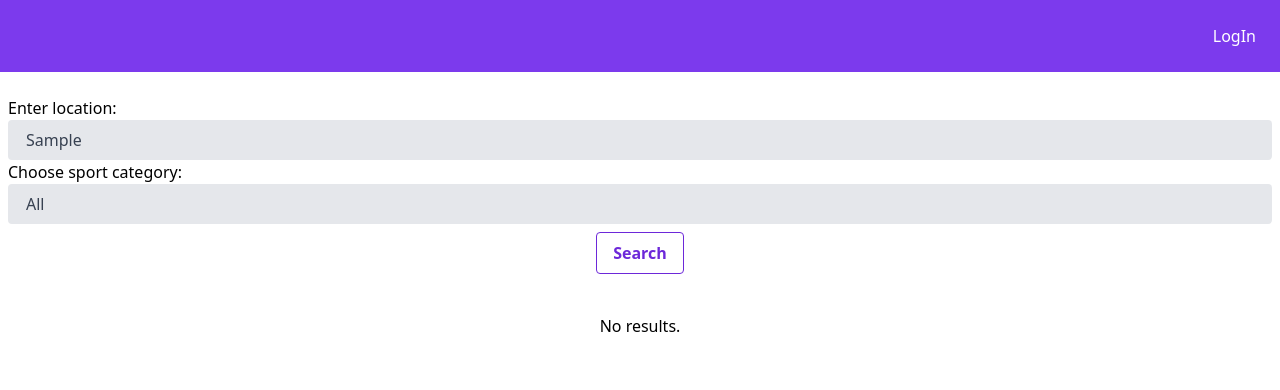
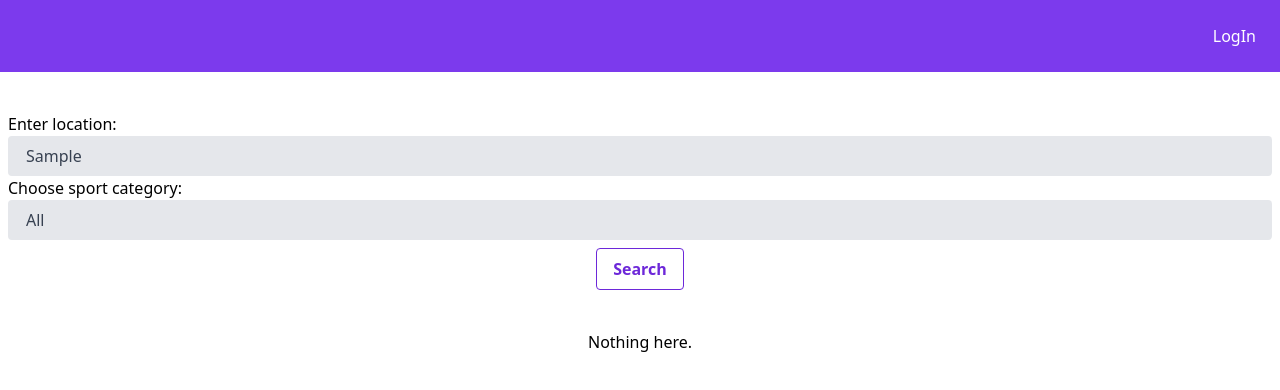
Before and after one commit to JagodaBodnar/team_up, a React (Vite) app: page / in a window 1280 px wide. Both pictures are taken after typing "Sample" into the empty fields and a click on the button "Search". Shown: the top 390 px of the page. Built offline with nearby package versions, Linux system fonts and the light colour scheme.

Commit message:
Refactor of the mess

```diff
--- a/src/components/AddGroupForm.tsx
+++ b/src/components/AddGroupForm.tsx
@@ -14,6 +14,7 @@ import {
   validateSpots,
 } from "../validators/validators.tsx";
 import toast from "react-hot-toast";
+import {mockedAllGroups, mockedGroupsICreated} from "../data/data.tsx";
 
 type SearchFormEvent = FormEvent<HTMLFormElement> & {
   target: {
@@ -51,7 +52,7 @@ const AddGroupForm = ({categories, add}: SearchFormProp) => {
       const dateFormatted = `${date?.toDate().toLocaleDateString()}`;
       const listOfPeople1 = new Array(+maxSpots).fill({id: '', name: ''}).map((el, index) => {
         if (index === 0) {
-          el = {id: uuidv4(), name: 'John Doe'}
+          el = {id: '123456', name: 'Jagoda Bodnar'}
         }
         return el;
       })
@@ -59,6 +60,7 @@ const AddGroupForm = ({categories, add}: SearchFormProp) => {
         id: uuidv4(),
         category: category,
         date: dateFormatted,
+        createdBy: "Jagoda Bodnar",
         startTime: startTime
           ?.toDate()
           .toLocaleTimeString()
@@ -71,6 +73,8 @@ const AddGroupForm = ({categories, add}: SearchFormProp) => {
       };
       resetInputs()
       add(newGroup);
+      mockedGroupsICreated.push(newGroup);
+      mockedAllGroups.push(newGroup)
       notify()
     } else {
       return;
--- a/src/components/ListOfTeams.tsx
+++ b/src/components/ListOfTeams.tsx
@@ -11,7 +11,7 @@ interface ListOfTeamsProp {
 const ListOfTeams = ({list, loggedIn, addToList, removeGroup}: ListOfTeamsProp) => {
   return (
     <ul className="card-container">
-      {list.length === 0 ? <div>No results.</div> : list.map(team => {
+      {list.length === 0 ? <div>Nothing here.</div> : list.map(team => {
         return (
           <Card key={team.id} team={team} loggedIn={loggedIn} addToList={addToList} removeGroup={removeGroup} />
         )
--- a/src/data/data.tsx
+++ b/src/data/data.tsx
@@ -3,7 +3,8 @@ import { Group } from "../types/type";
 
 export const headers = [
   { id: uuidv4(), title: "Home", route: "/" },
-  { id: uuidv4(), title: "My teams", route: "/teams" },
+  { id: uuidv4(), title: "Created", route: "/created" },
+  { id: uuidv4(), title: "Joined", route: "/joined" },
 ];
 export const headers2 = [];
 
@@ -21,10 +22,13 @@ export const categories = [
 
 
 
-export const mockedGroupsData: Group[] = [
+
+
+export const mockedAllGroups: Group[] = [
   {
     id: uuidv4(),
     category: "Volleyball",
+    createdBy: "Jesse Mathis",
     date: "01-03-2024",
     startTime: "17:00",
     location: "Uppsala - Fyrishov",
@@ -50,6 +54,7 @@ export const mockedGroupsData: Group[] = [
     id: uuidv4(),
     category: "Basketball",
     date: "01-03-2024",
+    createdBy: "Nicola Bauer",
     startTime: "17:00",
     location: "Stockholm - SportCenter",
     maxSpots: 8,
@@ -71,6 +76,7 @@ export const mockedGroupsData: Group[] = [
     category: "Basketball",
     date: "11-03-2024",
     startTime: "20:00",
+    createdBy: "Nicholas Leon",
     location: "Uppsala - SportCentrum",
     maxSpots: 6,
     availableSpots: 3,
@@ -85,13 +91,14 @@ export const mockedGroupsData: Group[] = [
     ],
   },
 ]
-export const mockedMyList: Group[] = [
+export const mockedGroupsIJoined: Group[] = [
   {
     id: uuidv4(),
     category: "Volleyball",
     date: "01-03-2024",
     startTime: "17:00",
     location: "Uppsala - Fyrishov",
+    createdBy: "Karol Leon",
     maxSpots: 12,
     availableSpots: 3,
     bookedSpots: 9,
@@ -104,7 +111,7 @@ export const mockedMyList: Group[] = [
       { id: uuidv4(), name: "Diego Chang" },
       { id: uuidv4(), name: "Junaid Williamson" },
       { id: uuidv4(), name: "Willie Bonilla" },
-      { id: uuidv4(), name: "Jagoda Bodnar" },
+      { id: '123456', name: "Jagoda Bodnar" },
       { id: uuidv4(), name: '' },
       { id: uuidv4(), name: '' },
       { id: uuidv4(), name: '' }
@@ -116,11 +123,12 @@ export const mockedMyList: Group[] = [
     date: "01-03-2024",
     startTime: "17:00",
     location: "Stockholm - SportCenter",
+    createdBy: "Louis Farley",
     maxSpots: 6,
     availableSpots: 3,
     bookedSpots: 3,
     listOfPeople: [
-      { id: uuidv4(), name: "Jagoda Bodnar" },
+      { id: '123456', name: "Jagoda Bodnar" },
       { id: uuidv4(), name: "Louis Farley" },
       { id: uuidv4(), name: "Melisa Gross" },
       { id: uuidv4(), name: '' },
@@ -129,3 +137,43 @@ export const mockedMyList: Group[] = [
     ],
   }
 ]
+export const mockedGroupsICreated: Group[] = [
+  {
+    id: uuidv4(),
+    category: "Basketball",
+    date: "01-03-2024",
+    startTime: "17:00",
+    location: "Stockholm - SportCenter",
+    createdBy: "Jagoda Bodnar",
+    maxSpots: 6,
+    availableSpots: 3,
+    bookedSpots: 3,
+    listOfPeople: [
+      { id: '123456', name: "Jagoda Bodnar" },
+      { id: uuidv4(), name: "Louis Farley" },
+      { id: uuidv4(), name: "Melisa Gross" },
+      { id: uuidv4(), name: '' },
+      { id: uuidv4(), name: '' },
+      { id: uuidv4(), name: '' },
+    ],
+  },
+  {
+    id: uuidv4(),
+    category: "Floorball",
+    date: "01-03-2024",
+    startTime: "19:00",
+    location: "Stockholm - SportCenter",
+    createdBy: "Jagoda Bodnar",
+    maxSpots: 6,
+    availableSpots: 3,
+    bookedSpots: 3,
+    listOfPeople: [
+      { id: '123456', name: "Jagoda Bodnar" },
+      { id: uuidv4(), name: "Louis Farley" },
+      { id: uuidv4(), name: "Melisa Gross" },
+      { id: uuidv4(), name: '' },
+      { id: uuidv4(), name: '' },
+      { id: uuidv4(), name: '' },
+    ],
+  }
+  ]
--- a/src/index.css
+++ b/src/index.css
@@ -48,7 +48,7 @@
 }
 
 .section {
-    @apply mb-10
+    @apply mb-10 mt-28
 }
 
 .error {
--- a/src/output.css
+++ b/src/output.css
@@ -681,6 +681,7 @@ video {
 
 .section {
   margin-bottom: 2.5rem;
+  margin-top: 7rem;
 }
 
 .error {
--- a/src/router/Router.tsx
+++ b/src/router/Router.tsx
@@ -8,7 +8,8 @@ const Router =()=>{
     return(
       <Routes>
         <Route path={routes.home} element={<HomeView />}/>
-        <Route path={routes.teams} element={<TeamsView />}/>
+        <Route path={routes.joined} element={<TeamsView />}/>
+        <Route path={routes.created} element={<TeamsView />}/>
       </Routes>
     )
 }
--- a/src/router/routes/routes.tsx
+++ b/src/router/routes/routes.tsx
@@ -1,4 +1,5 @@
 export const routes = {
   home: "/",
-  teams: "/teams",
+  joined: "/joined",
+  created:"/created"
 };
--- a/src/types/type.tsx
+++ b/src/types/type.tsx
@@ -19,6 +19,7 @@ export type Person = {
 export type Group = {
   id: string;
   category: string;
+  createdBy: string;
   date: string;
   startTime: string | undefined;
   location: string;
--- a/src/views/HomeView.tsx
+++ b/src/views/HomeView.tsx
@@ -3,7 +3,7 @@ import SearchForm from "../components/SearchForm.tsx";
 import ListOfTeams from "../components/ListOfTeams.tsx";
 import {useContext, useEffect, useState} from "react";
 import {Group, Header, SportCategory} from "../types/type.tsx";
-import {categories, headers, headers2, mockedGroupsData} from "../data/data.tsx";
+import {categories, headers, headers2, mockedAllGroups} from "../data/data.tsx";
 import RootContext from "../context/Context.tsx";
 import {Toaster} from "react-hot-toast";
 
@@ -12,7 +12,7 @@ const HomeView = () => {
   const [navHeaders, setNavHeaders] = useState<Header[]>(headers);
   const [sportCategory, setSportCategory] =
     useState<SportCategory[]>(categories);
-  const [listOfTeams, setListOfTeams] = useState<Group[]>(mockedGroupsData);
+  const [listOfTeams, setListOfTeams] = useState<Group[]>(mockedAllGroups);
 
   const context = useContext(RootContext);
   const {logIn, logOut, loggedIn} = context;
@@ -28,11 +28,11 @@ const HomeView = () => {
       setNavHeaders(headers2);
     }
     setSportCategory(categories);
-    setListOfTeams(mockedGroupsData);
+    setListOfTeams(mockedAllGroups);
   };
 
   const filterGroups = (location: string, sport: string) => {
-    const groups = mockedGroupsData.filter((element) => {
+    const groups = mockedAllGroups.filter((element) => {
       if (sport === "All") {
         return element.location.toLowerCase().includes(location.toLowerCase());
       } else {
--- a/src/views/TeamsView.tsx
+++ b/src/views/TeamsView.tsx
@@ -1,35 +1,45 @@
 import NavBar from "../components/NavBar.tsx";
-import {categories, headers, mockedMyList} from "../data/data.tsx";
+import {
+  categories,
+  headers,
+  mockedGroupsICreated,
+  mockedGroupsIJoined,
+} from "../data/data.tsx";
 import AddGroupForm from "../components/AddGroupForm.tsx";
 import ListOfTeams from "../components/ListOfTeams.tsx";
 import {Group} from "../types/type.tsx";
 import {useContext, useState} from "react";
 import RootContext from "../context/Context.tsx";
 import {Toaster} from "react-hot-toast";
+import {useLocation} from "react-router-dom";
 
 const TeamsView = () => {
-  const [myGroups, setMyGroups] = useState<Group[]>(mockedMyList);
+  const [myGroups, setMyGroups] = useState<Group[]>(mockedGroupsIJoined);
+  const [groupsCreatedByMe, setGroupsCreatedByMe] = useState<Group[]>(mockedGroupsICreated);
   const addNewGroup = (newGroup: Group) => {
-    myGroups.push(newGroup);
-    const groups = [...myGroups];
-    setMyGroups(groups);
+    const groups = [...groupsCreatedByMe, newGroup];
+    setGroupsCreatedByMe(groups);
   };
-  const removeGroup =(id: string)=>{
-    const filteredGroups = myGroups.filter(element=> element.id !== id)
-    setMyGroups(filteredGroups);
+  const removeGroup = (id: string) => {
+    const filteredGroups = groupsCreatedByMe.filter(element => element.id !== id)
+    setGroupsCreatedByMe(filteredGroups);
   }
-
 
   const context = useContext(RootContext);
   const {loggedIn, logIn, logOut} = context;
-
-
+  const addToList = (group: Group[]) => {
+    setMyGroups(group);
+  }
+  const locationPath = useLocation();
   return (
     <>
       <NavBar headers={headers} loggedIn={loggedIn} logIn={logIn} logOut={logOut}/>
-      <AddGroupForm categories={categories} add={addNewGroup}/>
-      <ListOfTeams list={myGroups} loggedIn={loggedIn} removeGroup={removeGroup}/>
-      <Toaster />
+      {locationPath.pathname === "/created" ? <><AddGroupForm categories={categories} add={addNewGroup}/> <h3>Groups I created.</h3>
+        <ListOfTeams list={groupsCreatedByMe} loggedIn={loggedIn} removeGroup={removeGroup}/></> : <><section className="section"><h3>Groups I
+        joined.</h3>
+        <ListOfTeams list={myGroups} loggedIn={loggedIn} addToList={addToList} /></section></>
+      }
+      <Toaster/>
     </>
   );
 };
```
Also changed, not shown: src/components/Card.tsx (+25 -15 lines).
